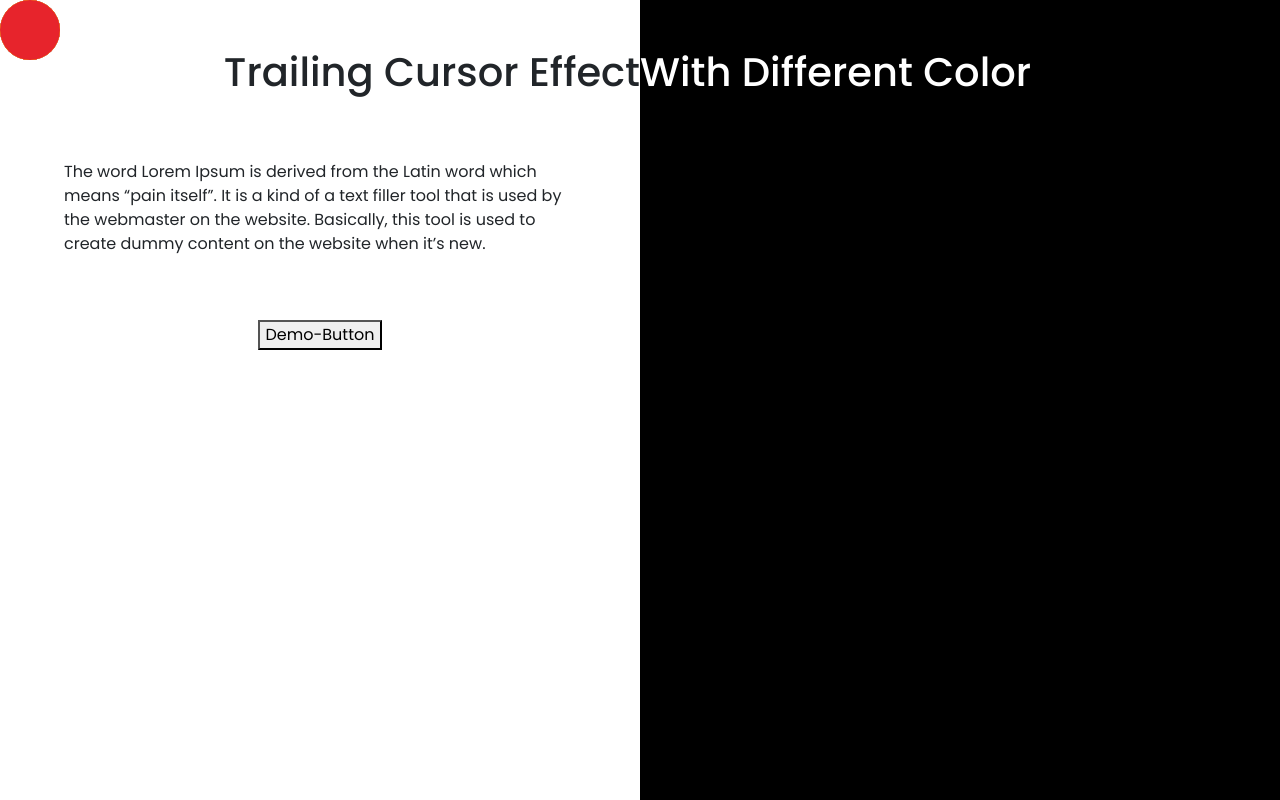
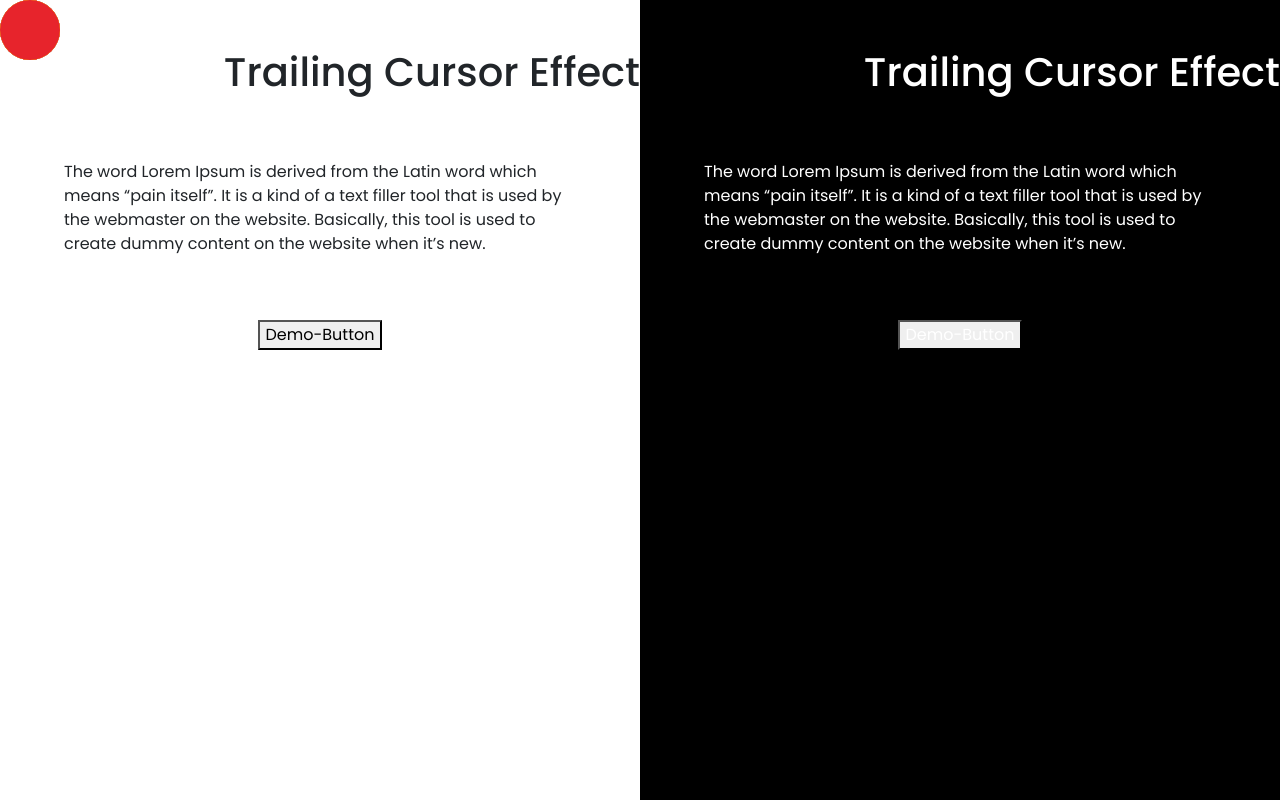
Before and after one commit to sammulla47/Trailing-Cursor-Effect-With-Different-Color-, a plain HTML site: page index.html in a window 1280 px wide. Drawn offline with Linux system fonts and the light colour scheme.

Commit message:
Update index.html

```diff
--- a/index.html
+++ b/index.html
@@ -36,7 +36,11 @@
       </div>
 
       <div class="col-6 bg-black p-0 vh-100">
-        <h2 class="text-start title-head text-white fs-1 mt-5">With Different Color</h2>
+      <h1 class="text-end title-head text-white fs-1 mt-5">Trailing Cursor Effect</h1>
+				<p class="m-md-3 text-white m-0 p-1 p-md-5 ">The word Lorem Ipsum is derived from the Latin word which means “pain itself”. It is a kind of a text filler tool that is used by the webmaster on the website. Basically, this tool is used to create dummy content on the website when it’s new.</p>
+				<center>
+			<button type="submit" value="Demo-Button" class="btns  text-white">Demo-Button</button>
+				</center>
       </div>
     </div>
   </div>
```
